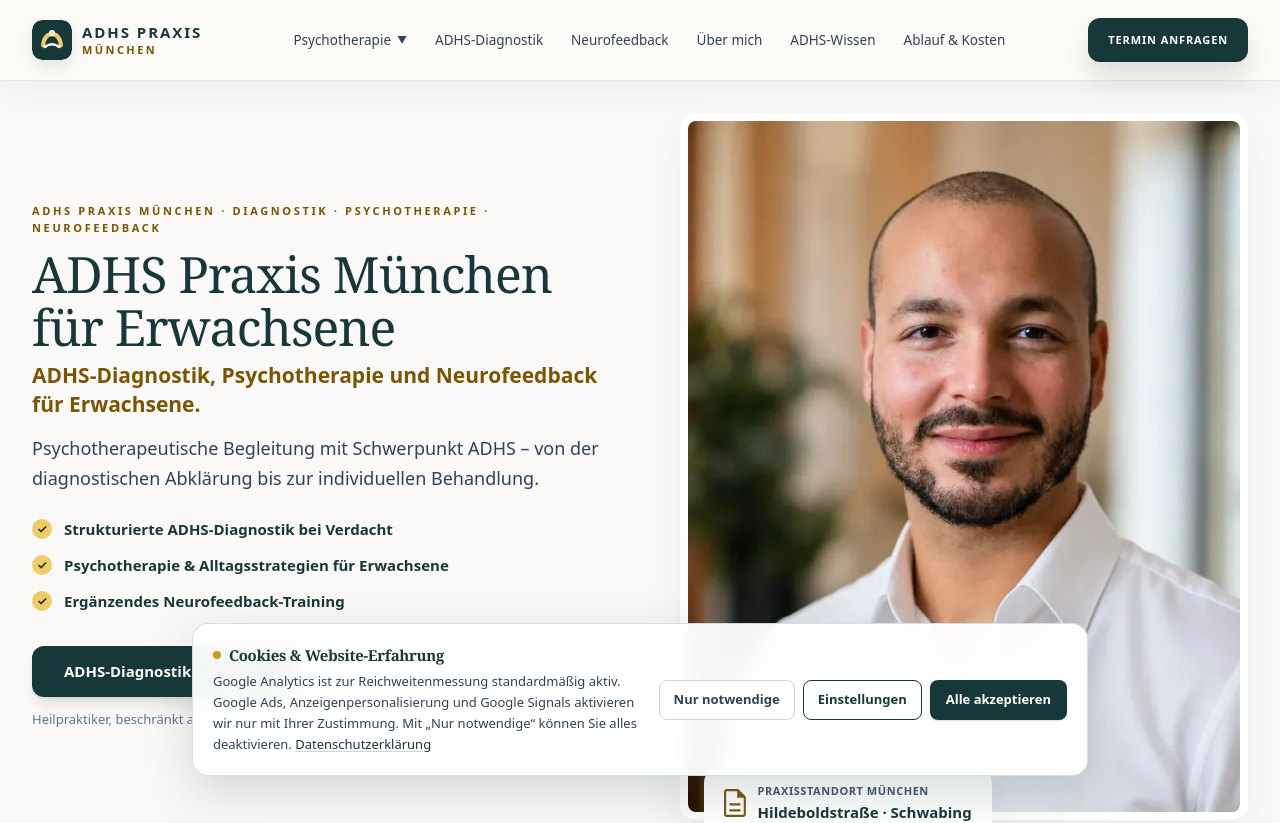
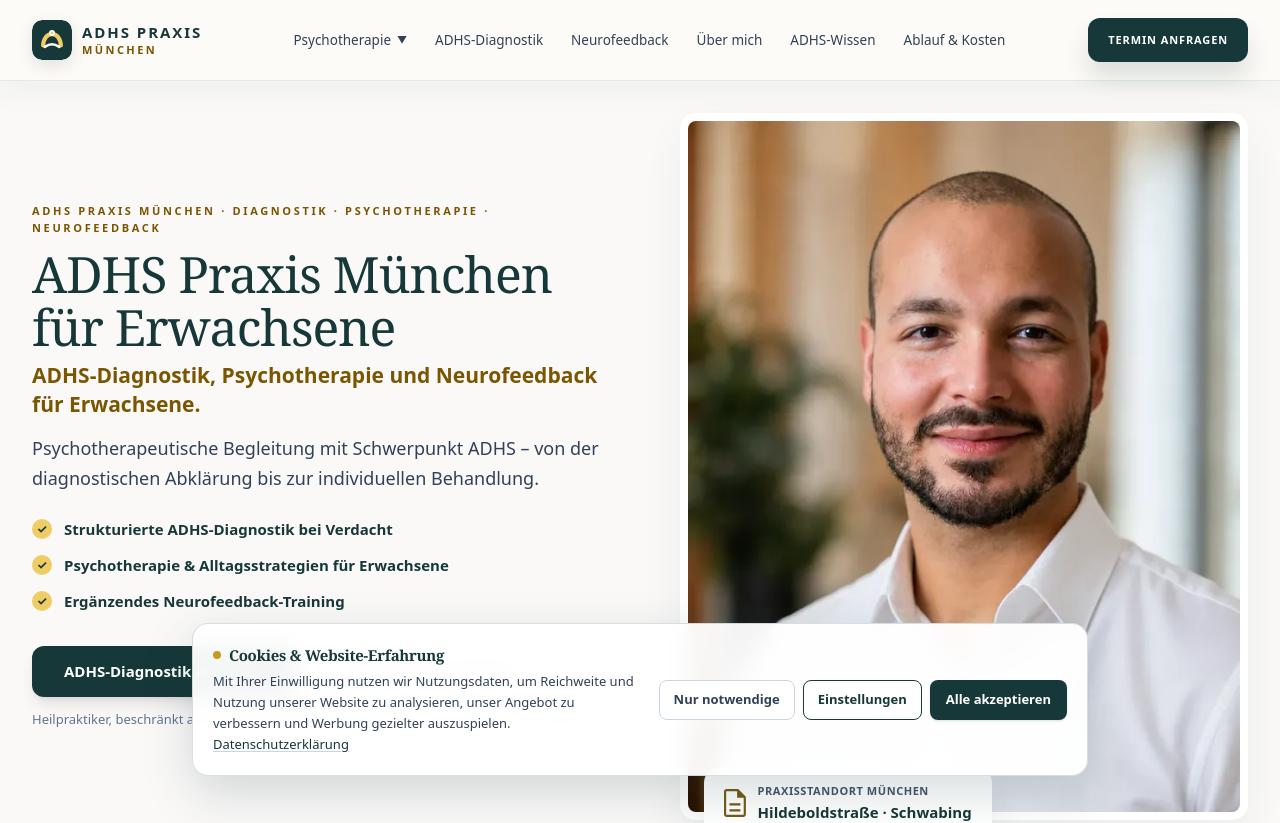
Before and after one commit to jeancecilia/adhs_neue_website, a Next.js app: page / in a window 1280 px wide. Shown: the top 823 px of the page. Built offline with nearby package versions, Linux system fonts and the light colour scheme.

Commit message:
Use concise consent banner wording

```diff
--- a/src/components/AnalyticsConsentManager.tsx
+++ b/src/components/AnalyticsConsentManager.tsx
@@ -122,7 +122,7 @@
               </h2>
             </div>
             <p className="mt-1 text-[13px] leading-relaxed text-slate-700 hyphens-none">
-              Google Analytics ist zur Reichweitenmessung standardmäßig aktiv. Google Ads, Anzeigenpersonalisierung und Google Signals aktivieren wir nur mit Ihrer Zustimmung. Mit „Nur notwendige“ können Sie alles deaktivieren.{" "}
+              Mit Ihrer Einwilligung nutzen wir Nutzungsdaten, um Reichweite und Nutzung unserer Website zu analysieren, unser Angebot zu verbessern und Werbung gezielter auszuspielen.{" "}
               <Link
                 href="/datenschutz"
                 className="font-medium text-[#173838] underline decoration-slate-300 underline-offset-2 hover:text-[#1b4343]"
```
